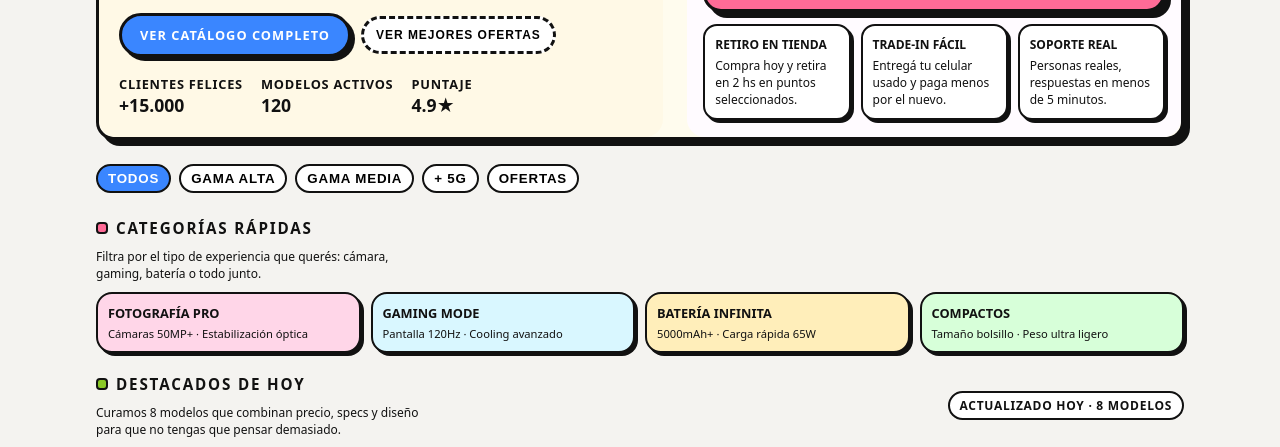
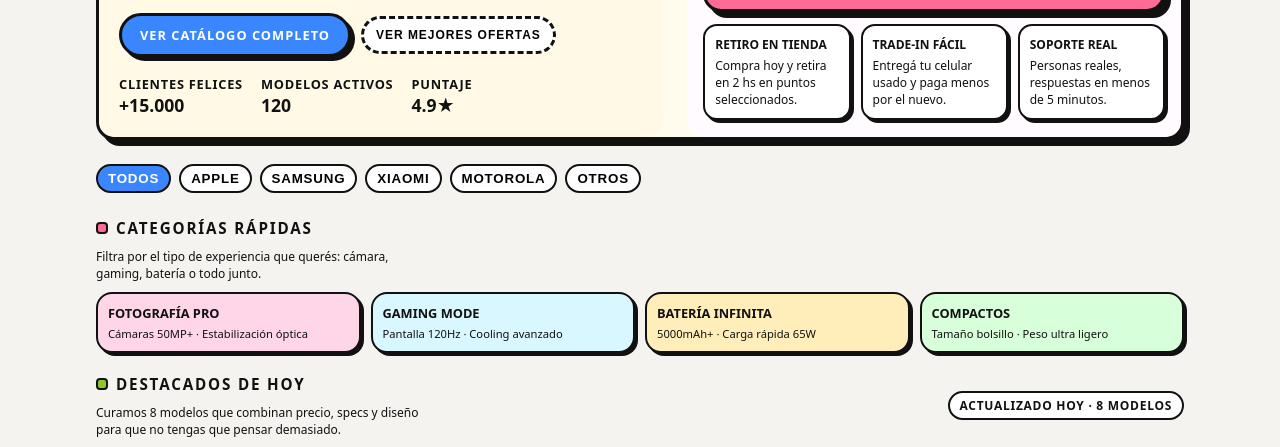
Before and after one commit to oteizanacho/ctech, a website: page index.html in a window 1280 px wide. Shown: the part 353-800 px from the top of the page. Drawn offline with Linux system fonts and the light colour scheme; no server answers.

Commit message:
botones y marca a string en db

```diff
--- a/api/catalogo.js
+++ b/api/catalogo.js
@@ -111,7 +111,7 @@ module.exports = async (req, res) => {
           if (value === undefined || value === null) {
             value = row[header] || '';
           }
-
+          /*
           // Convertir valores numéricos si es necesario
           if (typeof value === 'string' && value.trim() !== '') {
             // Intentar convertir a número si parece ser numérico
@@ -124,7 +124,7 @@ module.exports = async (req, res) => {
               }
             }
           }
-
+          */
           producto[cleanHeader] = value;
         }
       });
--- a/index.html
+++ b/index.html
@@ -155,10 +155,11 @@
       -->
       <div class="filters">
         <button class="filter-chip is-active">Todos</button>
-        <button class="filter-chip">Gama alta</button>
-        <button class="filter-chip">Gama media</button>
-        <button class="filter-chip">+ 5G</button>
-        <button class="filter-chip">Ofertas</button>
+        <button class="filter-chip">Apple</button>
+        <button class="filter-chip">Samsung</button>
+        <button class="filter-chip">Xiaomi</button>
+        <button class="filter-chip">Motorola</button>
+        <button class="filter-chip">Otros</button>
       </div>
     </section>
 
```
